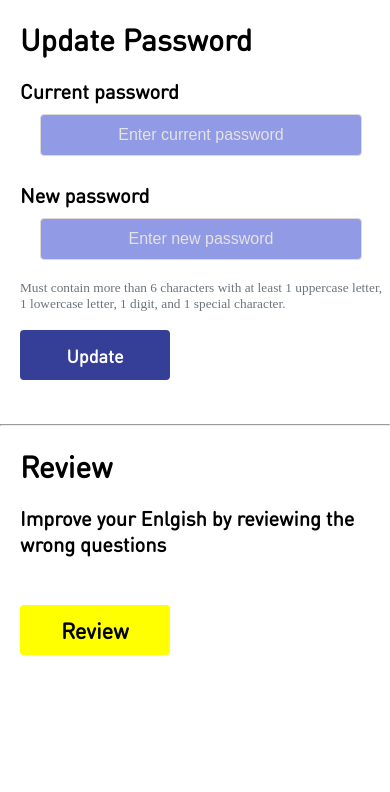
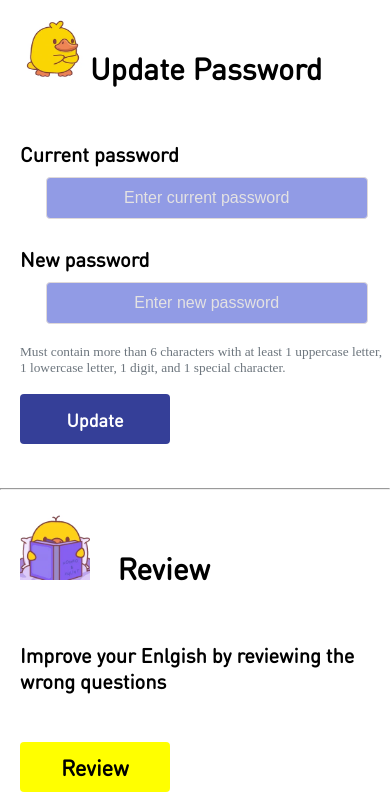
Before and after one commit to a0a912/Group-22-Agile, a Flask app: page /profile in a window 390 px wide. Shown: the part 169-961 px from the top of the page. Before the commit the page ends 824 px from the top, so only its background shows below. Run offline with Flask 3, Linux system fonts and the light colour scheme.

Commit message:
profile img

```diff
--- a/static/bootstrap/css/profile.css
+++ b/static/bootstrap/css/profile.css
@@ -39,6 +39,26 @@
     left: 0;
     width: 100px;
     height: 100px;
+}
+
+#parent-element {
+    display: flex;
+    align-items: center;
+    justify-content: space-around;
+    height: 100%;
+}
+
+.dark-mode#update_duck{
+    position: relative;
+    width: 100px;
+    height: 90px;
+}
+
+.dark-mode#review_duck{
+    position: relative;
+    width: 80px;
+    height: 80px;
+    margin-right: 20px;
 }
 
 #Welcome{
@@ -348,6 +368,26 @@ body.dark-mode .form-text {
     width: 70px;
     height: 70px;
 }
+#parent-element {
+    display: flex;
+    align-items: center;
+    justify-content: space-around;
+    height: 100%;
+}
+
+.dark-mode#update_duck{
+    position: relative;
+    width: 70px;
+    height: 60px;
+}
+
+.dark-mode#review_duck{
+    position: relative;
+    width: 70px;
+    height: 70px;
+    margin-right: 20px;
+}
+
 
 .NavBar {
     margin-right: 1vw;
@@ -372,6 +412,7 @@ h2 {
 
 .input-field {
     font-size: 16px;
+    margin-left: 35px;
 }
 
 .answers-button {
@@ -399,6 +440,9 @@ h2 {
 }
 
 @media screen and (max-width: 530px) {
+    .input-field{
+        margin-left: 25.7px;
+    }
     .input-field1 {
         width: 300px;
         padding: 10px;
@@ -408,7 +452,7 @@ h2 {
         text-align: center;
         color: white;
         border-radius: 4px;
-        margin-left: 20px;
+        margin-left: 25.7px;
         height: 20px;
     }
     .review-button {
--- a/templates/profile.html
+++ b/templates/profile.html
@@ -29,7 +29,7 @@
 
 
       <div class="container">
-        <h1>Update Password</h1>
+        <h1><img class = "dark-mode" id="update_duck" src="static\assets\update.webp" alt="logo">Update Password </h1>
             {% with messages = get_flashed_messages(with_categories=true) %}
             {% if messages %}
                 {% for category, message in messages %}
@@ -45,7 +45,7 @@
                 {% endfor %}
             {% endif %}
             {% endwith %}
-
+            <br>
             <form action="/profile/update/password" method="POST">
             <!-- Current password-->
             <h2>Current password <input class="input-field" type="password" name="password" placeholder="Enter current password" required minlength="6" pattern="(?=.*[a-z])(?=.*[A-Z])(?=.*[0-9]).{6,}"></h2>
@@ -58,7 +58,8 @@
             <br>
             <br>
     <hr>
-            <h1>Review</h1>
+            <h1><img class = "dark-mode" id="review_duck" src="static\assets\review.webp" alt="logo">   Review</h1>
+            <br>
             <h2>Improve your Enlgish by reviewing the wrong questions</h2>
             <br>
             <button type="submit" class="review-button" onclick="window.location.href='{{ url_for('review') }}'">Review</button>
```
Also changed, not shown: static/assets/review.webp (added), static/assets/update.webp (added).
